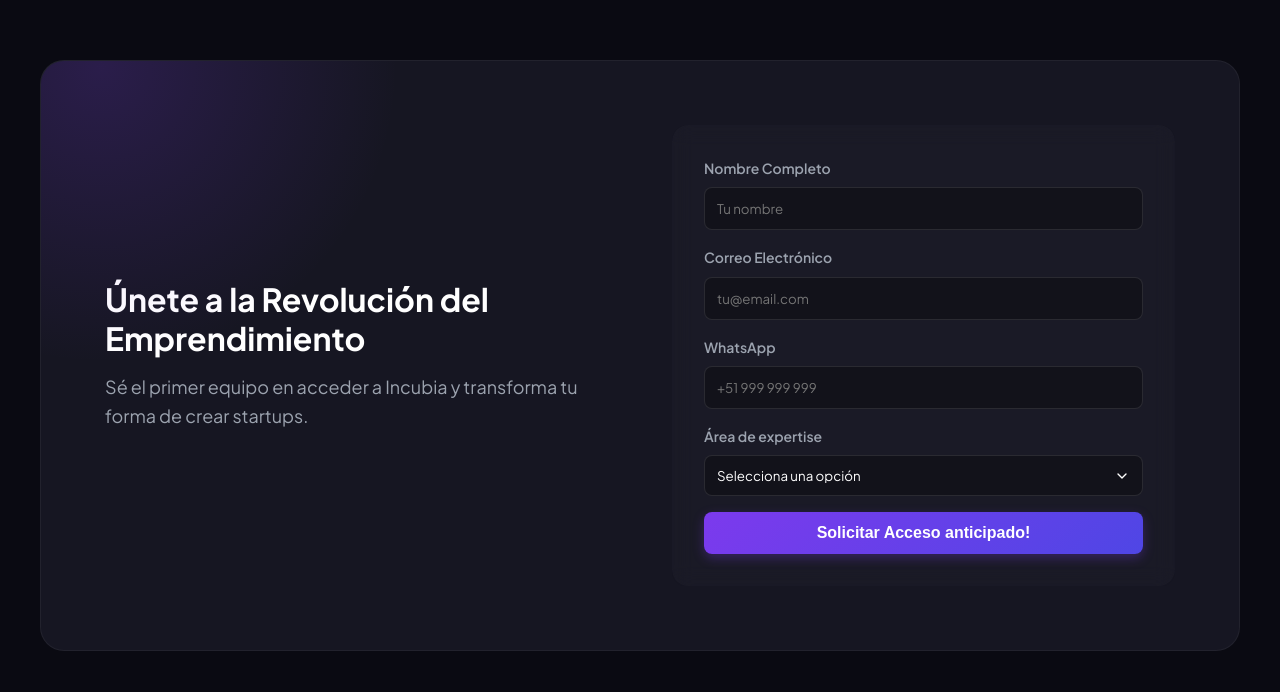
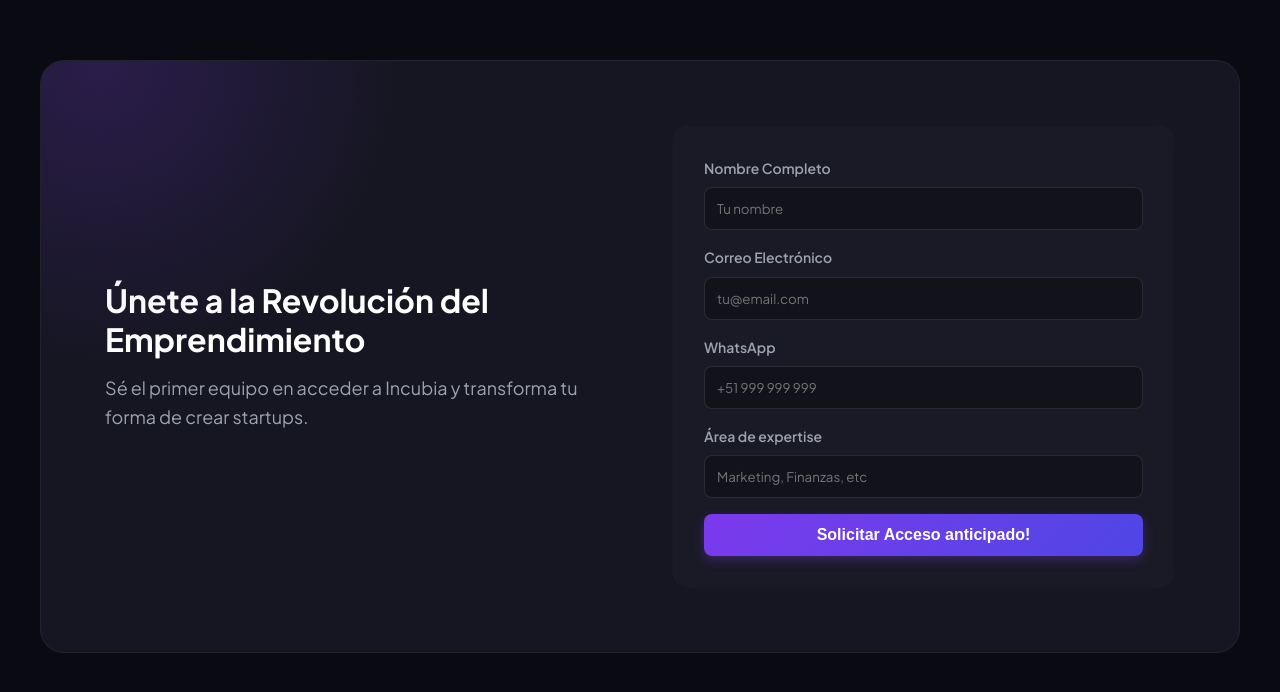
Before and after one commit to rubenao/incubia, a website built with Vite: page index.html in a window 1280 px wide. Shown: the part 1958-2650 px from the top of the page. Built offline with nearby package versions, Linux system fonts and the light colour scheme.

Commit message:
update input last question form

```diff
--- a/index.html
+++ b/index.html
@@ -153,13 +153,7 @@
 
             <div class="form-group">
               <label for="expertise">Área de expertise</label>
-              <select id="expertise" name="expertise" required>
-                <option value="" disabled selected>Selecciona una opción</option>
-                <option value="marketing">Marketing</option>
-                <option value="finanzas">Finanzas</option>
-                <option value="software">Desarrollo de Software</option>
-                <option value="otros">Otros</option>
-              </select>
+              <input type="text" id="expertise" name="expertise" placeholder="Marketing, Finanzas, etc" required>
             </div>
 
             <button type="submit" class="btn-submit">Solicitar Acceso anticipado!</button>
```
